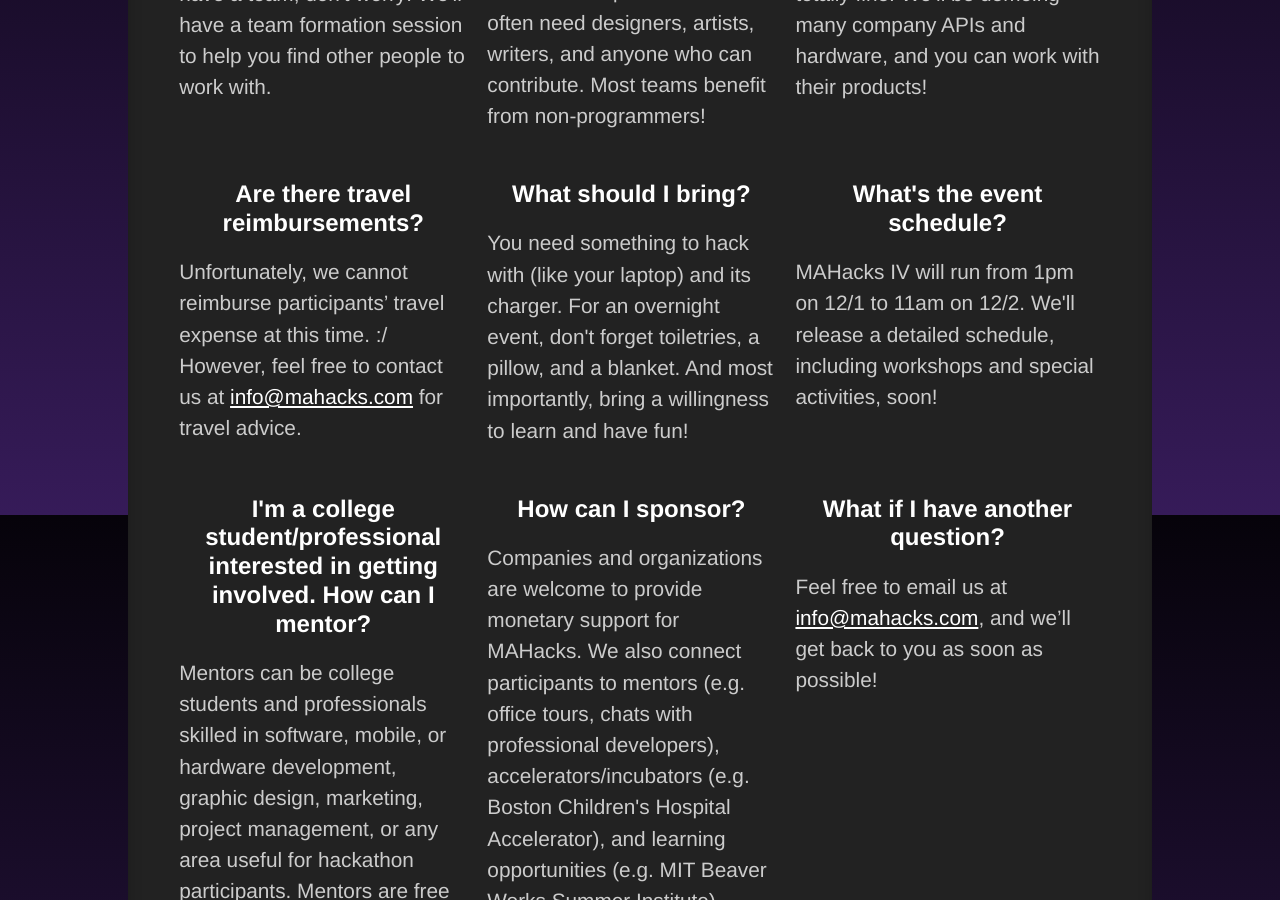
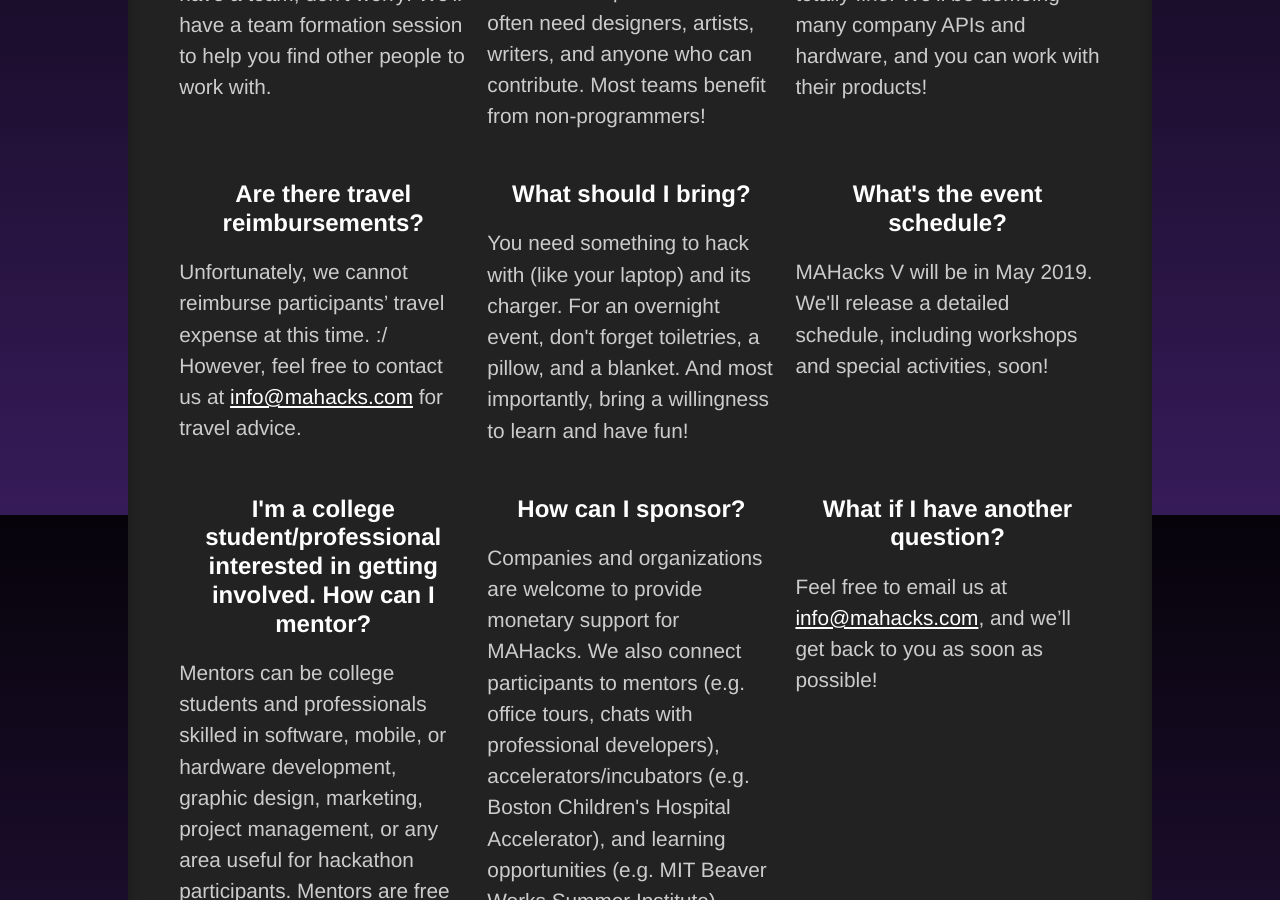
Before and after one commit to mahacks/old-website, a Jekyll site: the page built from index.html, in a window 1280 px wide and 900 px high, scrolled down 3085 px. Built offline with Jekyll 4.4.1, drawn with Linux system fonts in a browser that asks for light colours; some web fonts are replaced; a script that is not in the unit is left out.

Commit message:
Updated info for MAHacks V

```diff
--- a/index.html
+++ b/index.html
@@ -100,7 +100,7 @@ layout: barebones
 
 					<div class="third">
 						<h3><center>What's the event schedule?</center></h3>
-						<p>MAHacks IV will run from 1pm on 12/1 to 11am on 12/2. We'll release a detailed schedule, including workshops and special activities, soon!</p>
+						<p>MAHacks V will be in May 2019. We'll release a detailed schedule, including workshops and special activities, soon!</p>
 					</div>
 				</div>
 
```
